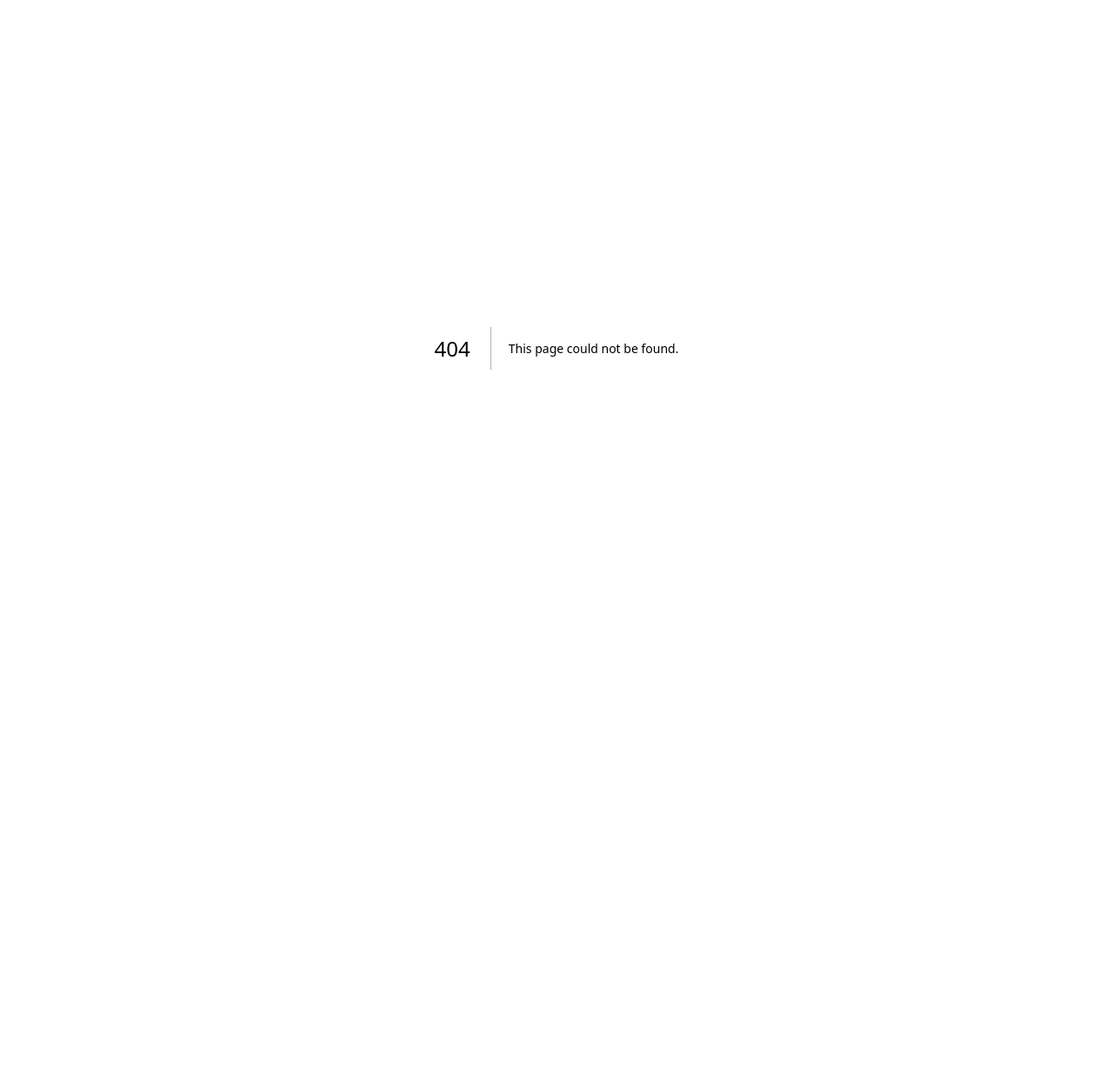
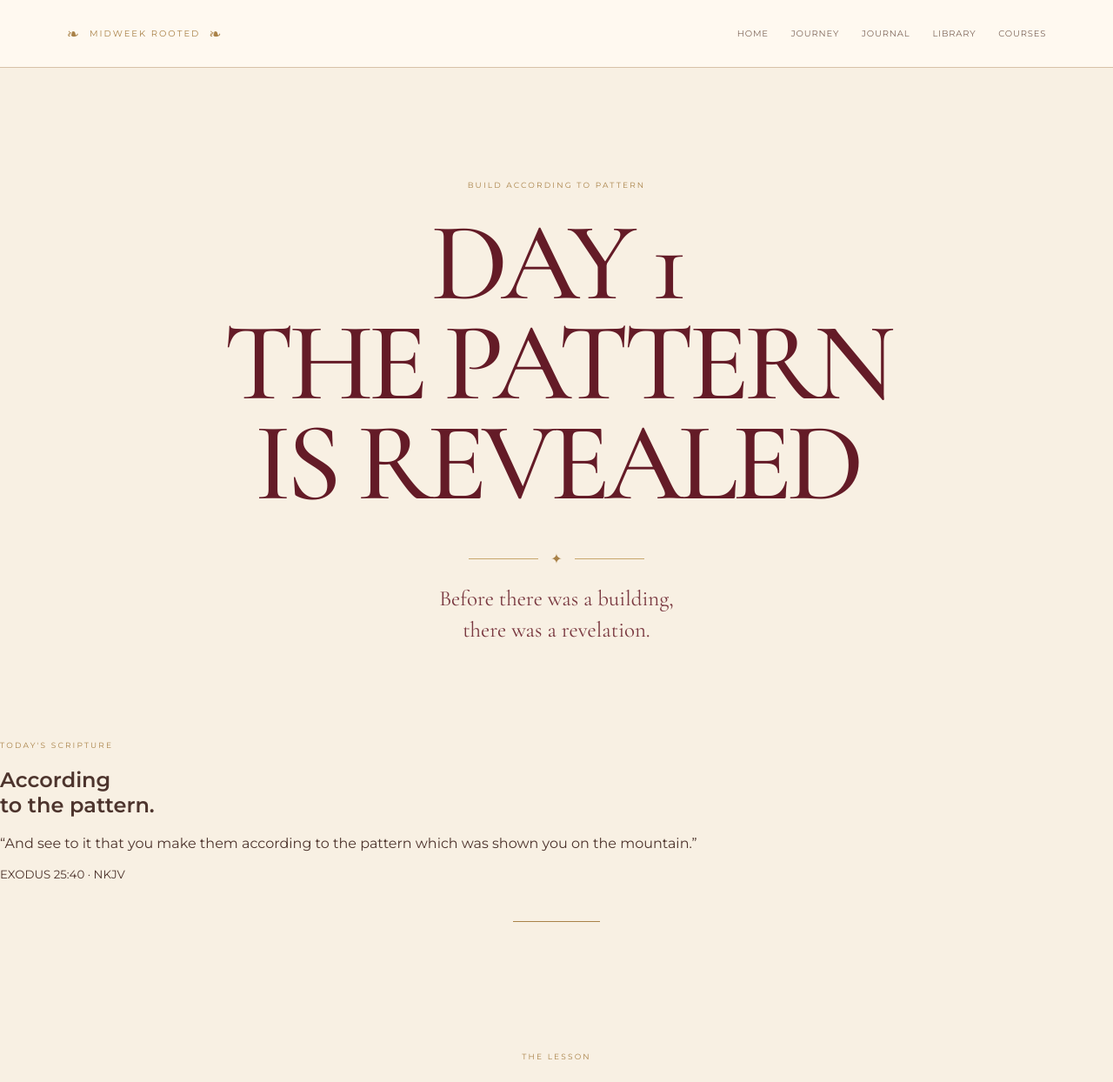
Before and after one commit to ROOTEDWITHKHETHIWE/Rooted-with-Khethiwe-correct, a Next.js app: page /courses/build-according-to-pattern/day/1 in a window 1280 px wide. Before the commit this address had no page. Shown: the top 1244 px of the page at 87% size. Before the commit the page ends 800 px from the top, so only its background shows below. Built offline with nearby package versions, Linux system fonts and the light colour scheme.

Commit message:
Create page.tsx

```diff
--- /dev/null
+++ b/app/courses/build-according-to-pattern/day/1/page.tsx
@@ -0,0 +1,242 @@
+import Link from "next/link";
+
+export default function DayOnePage() {
+  return (
+    <main className="awake-page">
+      <header className="topbar">
+        <div className="brand">
+          <span className="leaf">❧</span>
+          <span>MIDWEEK ROOTED</span>
+          <span className="leaf">❧</span>
+        </div>
+
+        <nav>
+          <Link href="/">Home</Link>
+          <Link href="/journey">Journey</Link>
+          <Link href="/journal">Journal</Link>
+          <Link href="/library">Library</Link>
+          <Link href="/courses">Courses</Link>
+        </nav>
+      </header>
+
+      <section className="journey-hero">
+        <p className="small-label">BUILD ACCORDING TO PATTERN</p>
+
+        <h1>
+          DAY 1
+          <br />
+          THE PATTERN
+          <br />
+          IS REVEALED
+        </h1>
+
+        <div className="ornament">
+          <span>✦</span>
+        </div>
+
+        <p className="subtitle">
+          Before there was a building,
+          <br />
+          there was a revelation.
+        </p>
+      </section>
+
+      <section className="journey-introduction">
+        <p className="section-label">TODAY'S SCRIPTURE</p>
+
+        <h2>
+          According
+          <br />
+          to the pattern.
+        </h2>
+
+        <p className="scripture-text">
+          “And see to it that you make them according to the pattern which was
+          shown you on the mountain.”
+        </p>
+
+        <small>EXODUS 25:40 · NKJV</small>
+
+        <div className="gold-line" />
+      </section>
+
+      <section className="journey-closing">
+        <p className="section-label">THE LESSON</p>
+
+        <h2>
+          Before there was
+          <br />
+          a tabernacle,
+          <br />
+          there was a mountain.
+        </h2>
+
+        <div className="lesson-content">
+          <p>
+            Before there was ever a tabernacle, there was a mountain.
+          </p>
+
+          <p>
+            Before there was a structure, there was a revelation.
+          </p>
+
+          <p>
+            God did not ask Moses to invent something impressive. He did not
+            ask him to build according to what was popular, efficient, or
+            creative. He instructed him to build according to what had been
+            shown to him.
+          </p>
+
+          <p>
+            This is often the opposite of how we operate.
+          </p>
+
+          <p>
+            When we feel pressure, we move.
+            <br />
+            When we see a need, we build.
+            <br />
+            When we desire change, we act.
+          </p>
+
+          <p>But heaven's order is different.</p>
+
+          <p>
+            <strong>God reveals.</strong>
+            <br />
+            <strong>Then we build.</strong>
+          </p>
+
+          <p>
+            Many of us are carrying frustration because we have been trying to
+            construct something that was never first revealed in the secret
+            place. We have been building from pressure instead of revelation.
+          </p>
+
+          <p>
+            Today, I want to encourage you to pause and ask yourself:
+          </p>
+
+          <blockquote>
+            Am I building according to God's pattern, or am I building
+            according to my own ideas?
+          </blockquote>
+
+          <p>
+            Because only what originates in God can truly carry His presence.
+            The tabernacle was not just a structure. It was a dwelling place.
+            And God is intentional about where He dwells.
+          </p>
+
+          <p>
+            As you work through today's devotional and workbook, ask the Lord
+            to show you any area of your life where He is calling you back into
+            alignment.
+          </p>
+
+          <p>
+            Perhaps it is your home.
+            <br />
+            Your marriage.
+            <br />
+            Your motherhood.
+            <br />
+            Your work.
+            <br />
+            Your ministry.
+            <br />
+            Or simply the rhythms of your daily life.
+          </p>
+
+          <p>Whatever it is, remember this:</p>
+
+          <blockquote>
+            If God has shown it, He will sustain it.
+          </blockquote>
+        </div>
+
+        <div className="gold-line" />
+
+        <section className="scripture">
+          <div className="scripture-inner">
+            <span className="quote-mark">“</span>
+
+            <p>
+              I do not build from pressure — I build from revelation. I honour
+              God's pattern, and my life will carry His presence.
+            </p>
+
+            <small>TODAY'S DECLARATION</small>
+          </div>
+        </section>
+
+        <div className="lesson-resources">
+          <p className="section-label">TODAY'S RESOURCES</p>
+
+          <h2>
+            Continue
+            <br />
+            your study.
+          </h2>
+
+          <p>
+            Use the workbook and course slides alongside today's lesson as you
+            reflect on what God is revealing to you.
+          </p>
+
+          <div className="resource-buttons">
+            <a
+              href="https://drive.google.com/"
+              target="_blank"
+              rel="noopener noreferrer"
+              className="primary-button"
+            >
+              Open Workbook
+              <span>↗</span>
+            </a>
+
+            <a
+              href="https://drive.google.com/"
+              target="_blank"
+              rel="noopener noreferrer"
+              className="primary-button"
+            >
+              Open Slides
+              <span>↗</span>
+            </a>
+
+            <a
+              href="https://drive.google.com/"
+              target="_blank"
+              rel="noopener noreferrer"
+              className="primary-button"
+            >
+              Listen to Audio
+              <span>↗</span>
+            </a>
+          </div>
+        </div>
+
+        <div className="course-navigation">
+          <Link href="/courses/build-according-to-pattern">
+            ← Course Overview
+          </Link>
+
+          <Link
+            href="/courses/build-according-to-pattern/day/2"
+            className="primary-button"
+          >
+            Continue to Day 2
+            <span>→</span>
+          </Link>
+        </div>
+      </section>
+
+      <footer>
+        <div className="footer-brand">MIDWEEK ROOTED</div>
+
+        <div>A monthly Scripture journey</div>
+      </footer>
+    </main>
+  );
+}
```
